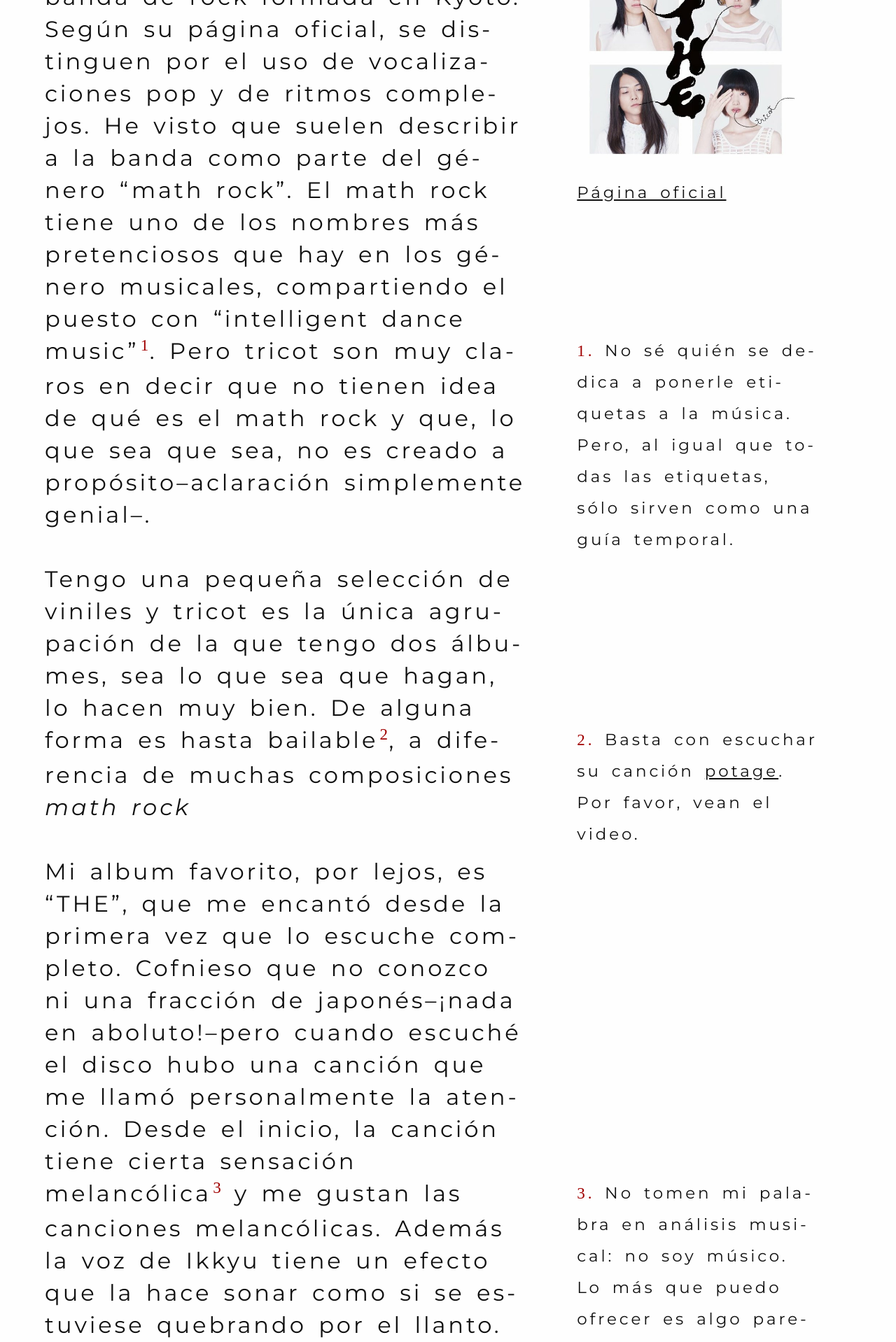
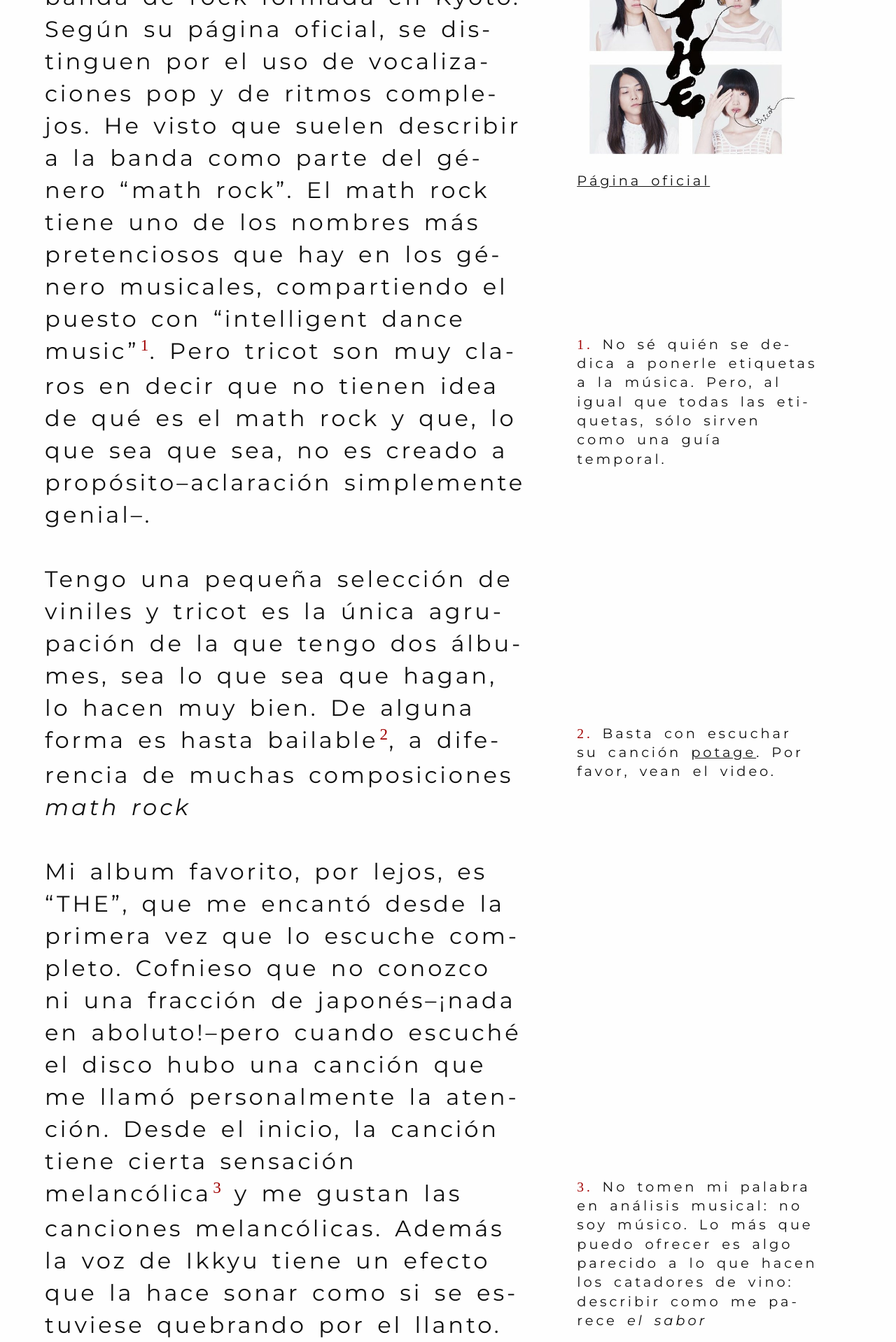
Before and after one commit to Oiuhukt/failosophy, a Jekyll site: the page built from _posts/2024-06-12-artsick.md, in a window 1280 px wide. Shown: the part 489-2407 px from the top of the page at 70% size. Built offline with Jekyll 4.4.1, drawn with Linux system fonts in a browser that asks for light colours; some web fonts are replaced.

Commit message:
modificando lineheight

```diff
--- a/css/tufte.scss
+++ b/css/tufte.scss
@@ -311,13 +311,13 @@
 /* Blockquote styling - smaller font than body */
 blockquote {
     margin: 1.4rem 0;
-    line-height: 1.4;
+    line-height: 1.5;
     padding-left: 2rem;
 }
 
 blockquote p {
-    font-size: 1.2rem !important; /* Force override */
-    line-height: 1.4;
+    font-size: 1.15rem !important; /* Force override */
+    line-height: 1.5;
     margin-top: 0;
     text-align: justify;
 }
@@ -504,9 +504,9 @@
     margin-right: -60%;
     width: 50%;
     margin-top: 0;
-    margin-bottom: 1.96rem;
-    font-size: 1rem;
-    line-height: 1.96; //changed to bring line heights into rational pattern
+    margin-bottom: 1.5rem;
+    font-size: 0.85rem;
+    line-height: 1.4; //changed to bring line heights into rational pattern
     vertical-align: baseline;
     position: relative;
 }
@@ -1037,8 +1037,8 @@
     li {
         width: 100% !important;
         margin-top: 0.75rem;
-        font-size: 0.9rem;
-        line-height: 1.5;
+        font-size: 0.85rem;
+        line-height: 1.4;
         padding-right: 0;
         counter-increment: footnote-counter;
 
```
